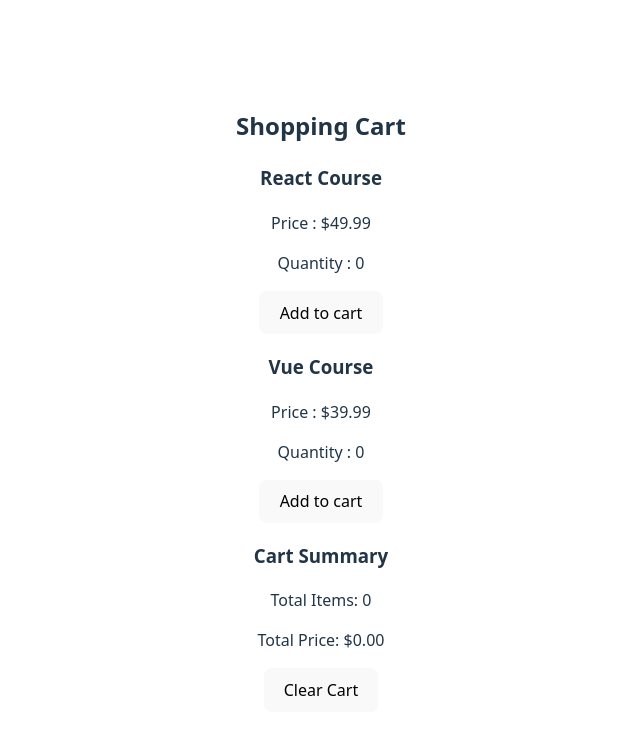
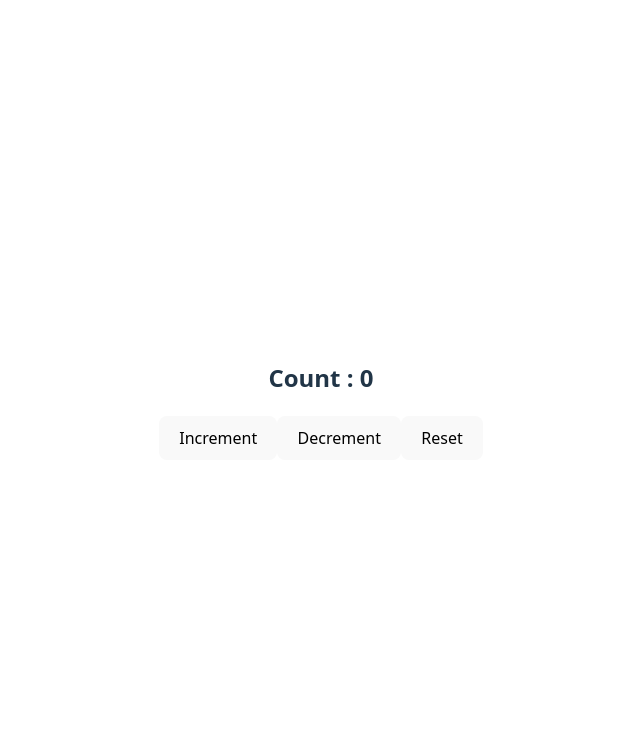
Before and after one commit to Mukunth90/core-concepts, a React (Vite) app: page / in a window 1280 px wide. Shown: the top 734 px of the page, without its empty margins (319-959 px from the left). Built offline with nearby package versions, Linux system fonts and the light colour scheme.

Commit message:
useReducer () mechanics
Actions describe what happened

Dispatch sends those actions to the reducer

The reducer decides how to update state

The component re-renders with the new state

```diff
--- a/src/App.jsx
+++ b/src/App.jsx
@@ -6,6 +6,7 @@
 import { UserProfile } from './UserProfile';
 import { TodoList } from './TodoList';
 import { ShoppingCart } from './ShoppingCart';
+import { CounterWithReducer } from './CounterWithReducer';
 
 import './App.css';
 
@@ -20,8 +21,9 @@
       <PrevStateCounter />
       <BatchingCounter />
       <UserProfile />
-      <TodoList />*/}
-      <ShoppingCart />
+      <TodoList />
+      <ShoppingCart />*/}
+      <CounterWithReducer />
     </>
   );
 }
--- /dev/null
+++ b/src/CounterWithReducer.jsx
@@ -0,0 +1,28 @@
+import { useReducer } from 'react';
+
+const initialState = 0;
+
+const reducer = (state, action) => {
+  switch (action) {
+    case 'incerment':
+      return state + 1;
+    case 'decrement':
+      return state - 1;
+    case 'reset':
+      return initialState;
+    default:
+      return state;
+  }
+};
+
+export const CounterWithReducer = () => {
+  const [count, dispatch] = useReducer(reducer, initialState);
+  return (
+    <div>
+      <h2>Count : {count}</h2>
+      <button onClick={() => dispatch('incerment')}>Increment</button>
+      <button onClick={() => dispatch('decrement')}>Decrement</button>
+      <button onClick={() => dispatch('reset')}>Reset</button>
+    </div>
+  );
+};
```
